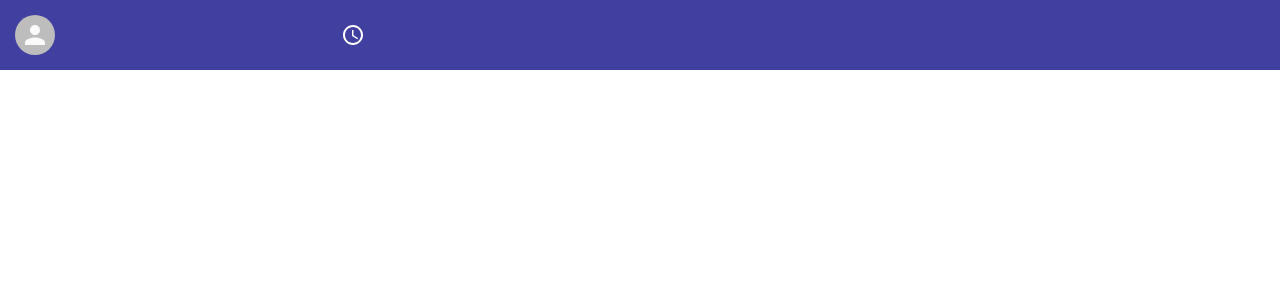
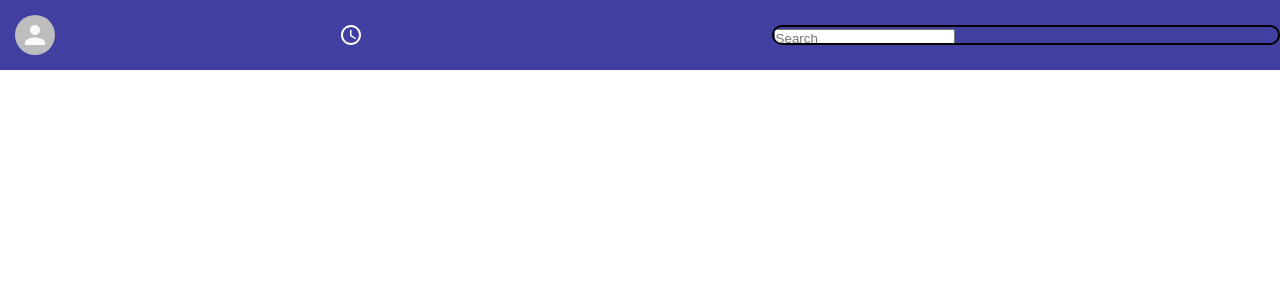
Before and after one commit to adjacentdata/ZipChat, a React (Create React App) app: page / in a window 1280 px wide. Shown: the top 300 px of the page. Built offline with nearby package versions, Linux system fonts and the light colour scheme.

Commit message:
Added Search Bar

```diff
--- a/src/App.js
+++ b/src/App.js
@@ -1,6 +1,6 @@
 import React from 'react';
 import './App.css';
-import { BrowserRouter as Router, Switch, Route, Link} from "react-router-dom";
+import { BrowserRouter as Router, Switch, Route} from "react-router-dom";
 import Header from "./Header"
 function App() {
   return (
--- a/src/Header.js
+++ b/src/Header.js
@@ -10,7 +10,7 @@ import {Avatar} from "@material-ui/core"
 //   color: palevioletred;
 // `;
 
-const Header_Main = styled.div`
+const HeaderMain = styled.div`
     display: flex;
     width: 100%;
     padding-top: 15px;
@@ -34,23 +34,32 @@ const Left = styled.div`
     }
 `
 
-const Header_Avatar = styled(Avatar)`
+const HeaderAvatar = styled(Avatar)`
     :hover{
         cursor: pointer;
         color: blue;
     }
 `
+const HeaderSearchBar = styled.div`
+    flex: .4;
+    border: 2px solid black;
+    border-radius: 15px;
+    height: 20px;
+`
 
 function Header() {
     return (
-        <Header_Main>
+        <HeaderMain>
             <Left>
-                <Header_Avatar
+                <HeaderAvatar
                 //TODO onclick
                 />
                 <QueryBuilderIcon/>
             </Left>
-        </Header_Main>
+            <HeaderSearchBar>
+                    <input placeholder="Search"/>
+            </HeaderSearchBar>
+        </HeaderMain>
     )
 }
 
```
